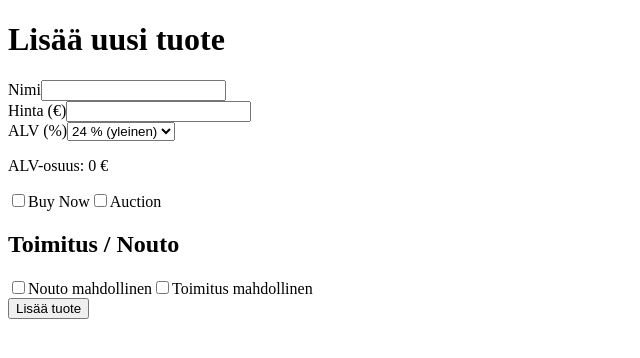
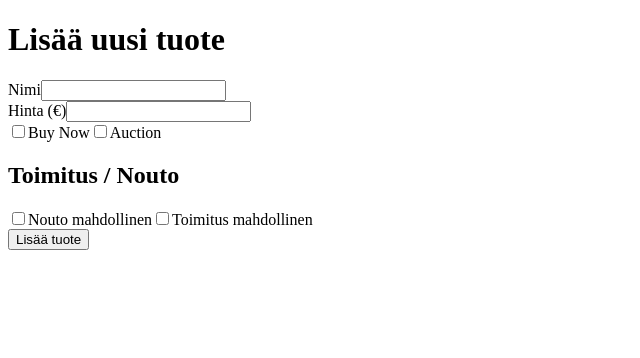
Before and after one commit to ossir1/mauktion-next, a Next.js app: page /add in a window 1280 px wide. Shown: the top 358 px of the page, without its empty margins (0-640 px from the left). Built offline with nearby package versions, Linux system fonts and the light colour scheme.

Commit message:
Update add.tsx

```diff
--- a/pages/add.tsx
+++ b/pages/add.tsx
@@ -12,8 +12,6 @@ type NewProduct = {
   pickupLocation?: string
   deliveryAvailable?: boolean
   deliveryCost?: string
-  vatRate: string
-  vatAmount: string
 }
 
 export default function AddProduct() {
@@ -28,30 +26,13 @@ export default function AddProduct() {
     pickupAvailable: false,
     pickupLocation: '',
     deliveryAvailable: false,
-    deliveryCost: '',
-    vatRate: '24%',
-    vatAmount: '0'
+    deliveryCost: ''
   })
 
   const handleChange = (e: any) => {
     const { name, value, type, checked } = e.target
     const val = type === 'checkbox' ? checked : value
-    setForm((prev) => ({
-      ...prev,
-      [name]: val,
-      ...(name === 'vatRate' || name === 'price'
-        ? calculateVAT(name === 'vatRate' ? val : form.vatRate, name === 'price' ? val : form.price)
-        : {})
-    }))
-  }
-
-  const calculateVAT = (rate: string, price: string) => {
-    const numericPrice = parseFloat(price)
-    const numericRate = parseFloat(rate)
-    if (isNaN(numericPrice) || isNaN(numericRate)) return { vatAmount: '0' }
-
-    const vat = numericPrice - numericPrice / (1 + numericRate / 100)
-    return { vatAmount: vat.toFixed(2) }
+    setForm((prev) => ({ ...prev, [name]: val }))
   }
 
   const handleSubmit = (e: any) => {
@@ -67,6 +48,7 @@ export default function AddProduct() {
     <main className="p-6 max-w-xl mx-auto">
       <h1 className="text-2xl font-bold mb-4">Lisää uusi tuote</h1>
       <form onSubmit={handleSubmit} className="space-y-4">
+
         <div>
           <label className="block font-medium">Nimi</label>
           <input name="name" value={form.name} onChange={handleChange} className="w-full border p-2 rounded" required />
@@ -74,29 +56,7 @@ export default function AddProduct() {
 
         <div>
           <label className="block font-medium">Hinta (€)</label>
-          <input
-            name="price"
-            value={form.price}
-            onChange={handleChange}
-            className="w-full border p-2 rounded"
-            required
-          />
-        </div>
-
-        <div>
-          <label className="block font-medium">ALV (%)</label>
-          <select
-            name="vatRate"
-            value={form.vatRate}
-            onChange={handleChange}
-            className="w-full border p-2 rounded"
-          >
-            <option value="0%">0 % (veroton)</option>
-            <option value="10%">10 %</option>
-            <option value="14%">14 %</option>
-            <option value="24%">24 % (yleinen)</option>
-          </select>
-          <p className="text-sm text-gray-600 mt-1">ALV-osuus: {form.vatAmount} €</p>
+          <input name="price" value={form.price} onChange={handleChange} className="w-full border p-2 rounded" required />
         </div>
 
         <div className="flex gap-4 items-center">
```
